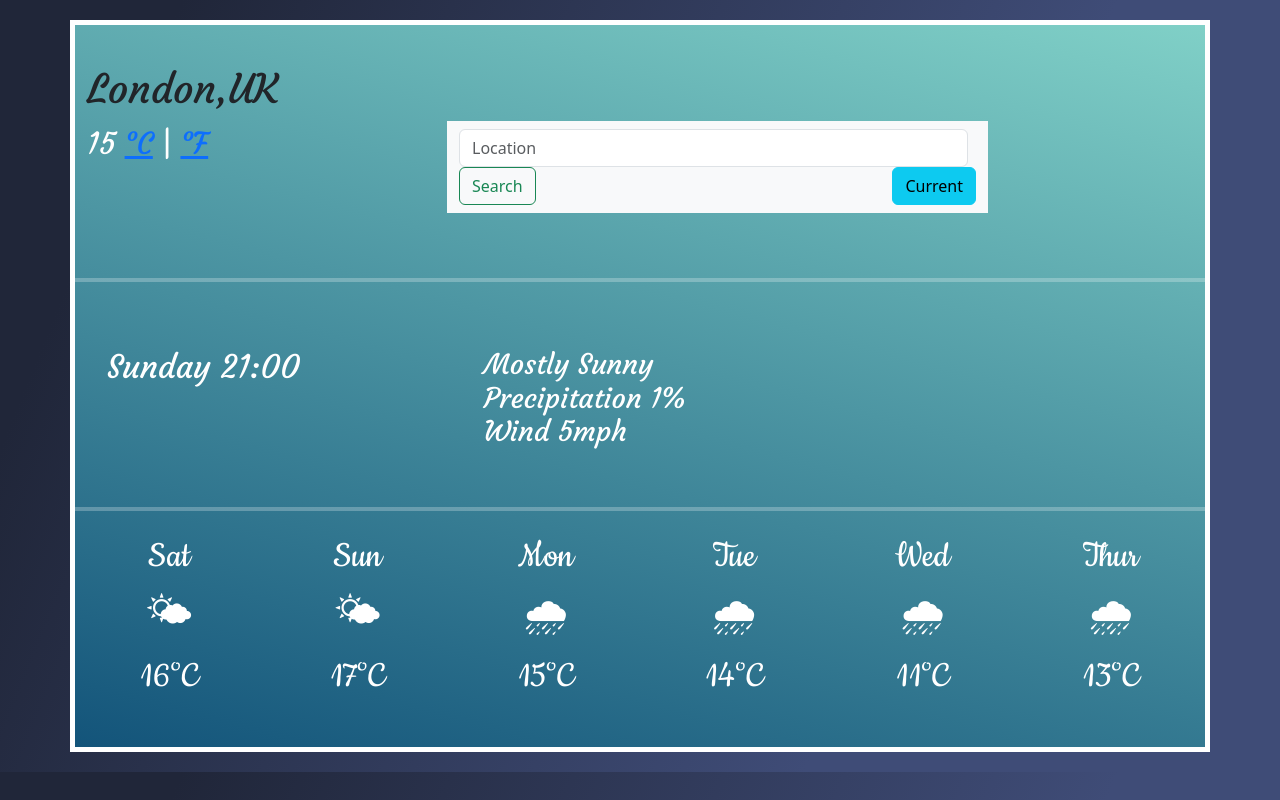
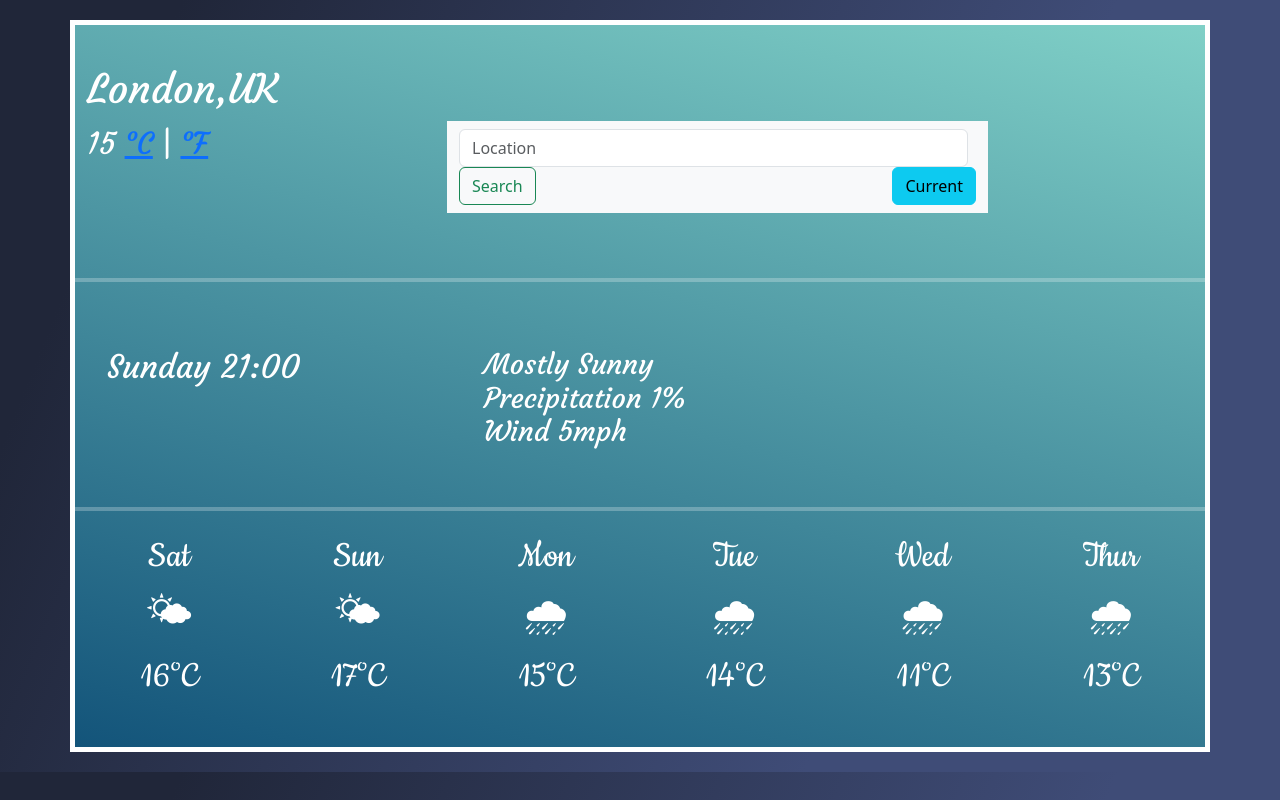
Before and after one commit to SuadIb6/weather-app, a plain HTML site: page index.html in a window 1280 px wide. Drawn offline with nearby package versions, Linux system fonts and the light colour scheme.

Commit message:
id selector

```diff
--- a/src/style.css
+++ b/src/style.css
@@ -17,7 +17,7 @@ body {
   border: 2px solid white;
 }
 
-h1 {
+#city {
   color: white;
   font-family: "Courgette", cursive;
 }
```
